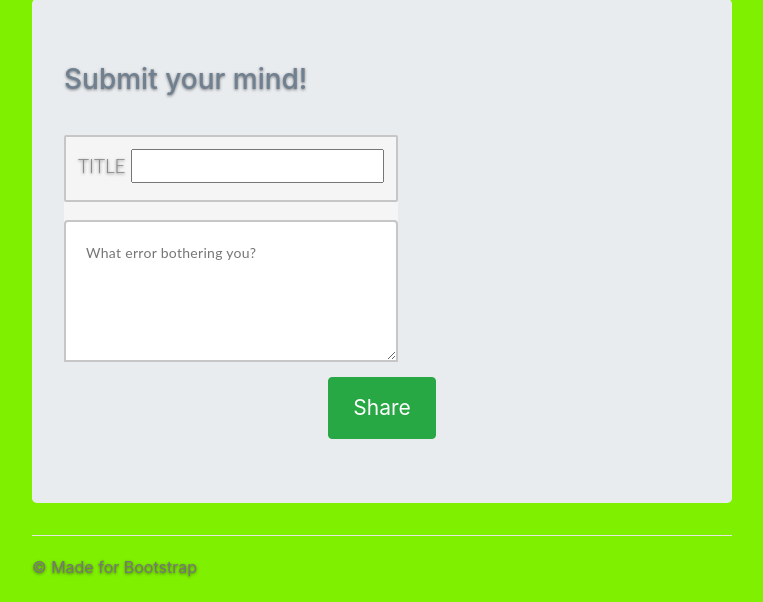
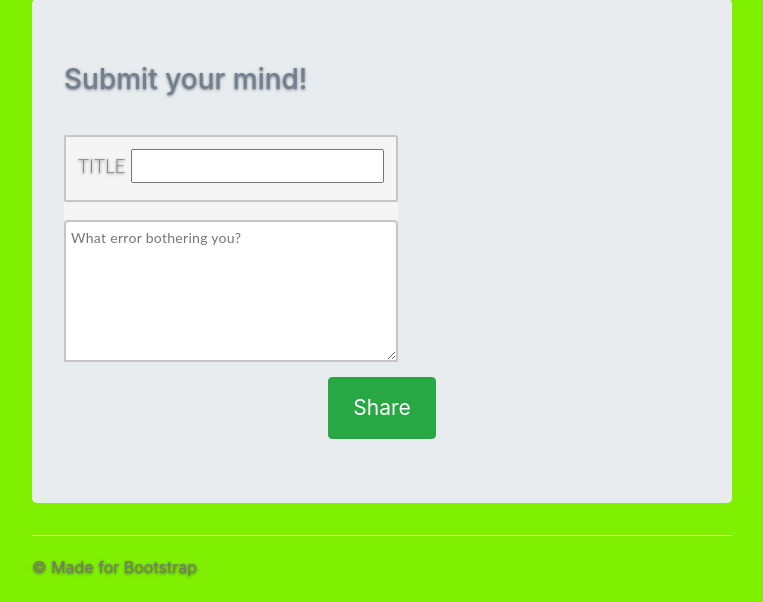
Before and after one commit to stealpattan/web_app, a PHP site: page /send_comment.html in a window 1280 px wide. Shown: the part 136-738 px from the top of the page, without its empty margins (258-1021 px from the left). Run offline with PHP 8.4, Linux system fonts and the light colour scheme; some libraries are stand-ins or nearby versions.

Commit message:
add code be used check_comment.html

```diff
--- a/send_comment_page/send_comment.css
+++ b/send_comment_page/send_comment.css
@@ -212,5 +212,7 @@ margin-right: 7px;
 
 #style_text{
   border: 2px solid #c6c6c6;
+  color: #888;
+  padding: 5px;
 }
 /*ここまで*/
```
